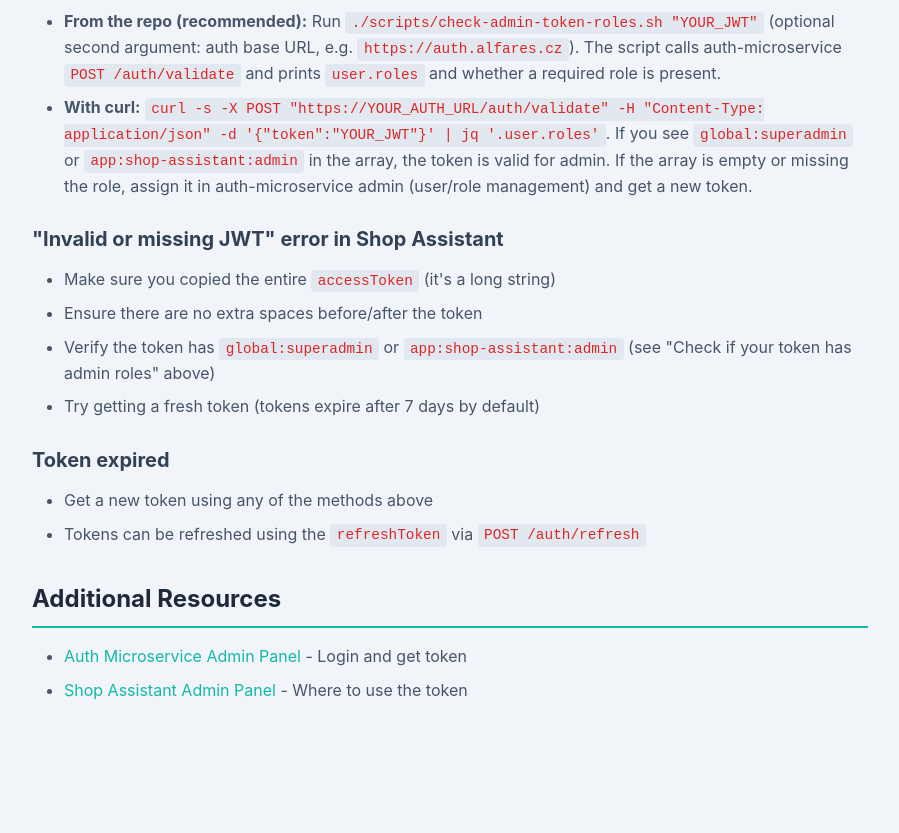
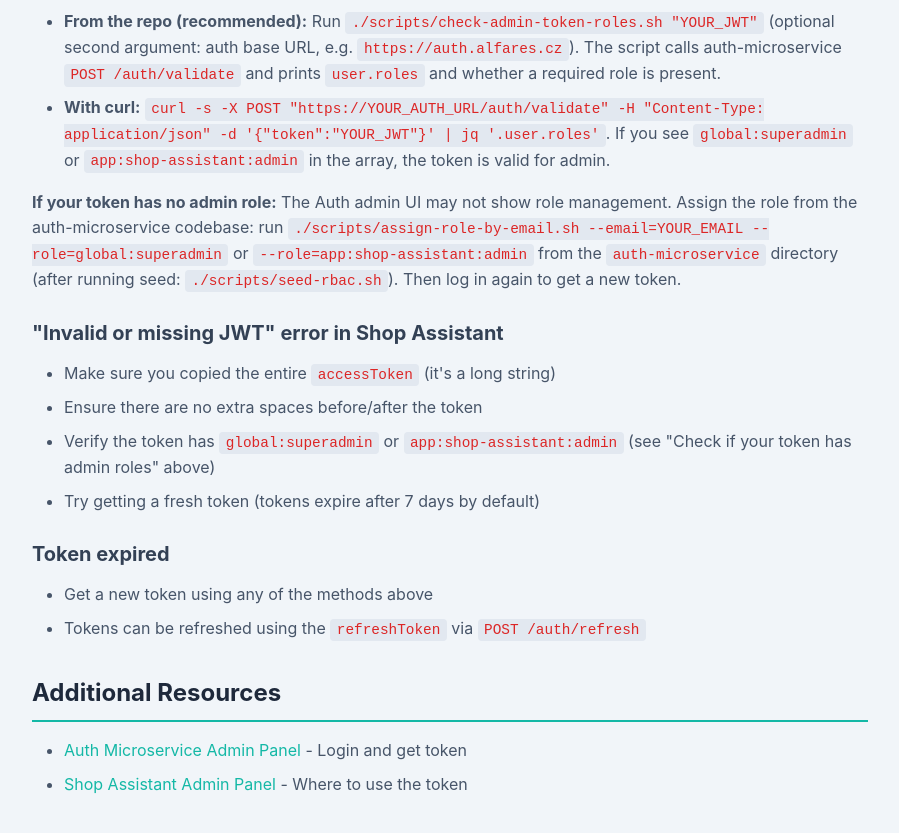
Before and after one commit to speakASAP/shop-assistant, a website: page public/getting-admin-token.html in a window 1280 px wide. Shown: the part 4428-5261 px from the top of the page, without its empty margins (190-1089 px from the left). Before the commit the page ends 5179 px from the top, so only its background shows below. Drawn offline with Linux system fonts and the light colour scheme.

Commit message:
Update getting-admin-token.html to clarify admin role assignment instructions and streamline token validation guidance. Added details on role management via the auth-microservice for users lacking admin roles.

```diff
--- a/public/getting-admin-token.html
+++ b/public/getting-admin-token.html
@@ -257,8 +257,9 @@
   <p>Shop Assistant admin requires the user to have one of these roles: <code>global:superadmin</code> or <code>app:shop-assistant:admin</code>. To verify:</p>
   <ul>
     <li><strong>From the repo (recommended):</strong> Run <code>./scripts/check-admin-token-roles.sh "YOUR_JWT"</code> (optional second argument: auth base URL, e.g. <code>https://auth.alfares.cz</code>). The script calls auth-microservice <code>POST /auth/validate</code> and prints <code>user.roles</code> and whether a required role is present.</li>
-    <li><strong>With curl:</strong> <code>curl -s -X POST "https://YOUR_AUTH_URL/auth/validate" -H "Content-Type: application/json" -d '{"token":"YOUR_JWT"}' | jq '.user.roles'</code>. If you see <code>global:superadmin</code> or <code>app:shop-assistant:admin</code> in the array, the token is valid for admin. If the array is empty or missing the role, assign it in auth-microservice admin (user/role management) and get a new token.</li>
+    <li><strong>With curl:</strong> <code>curl -s -X POST "https://YOUR_AUTH_URL/auth/validate" -H "Content-Type: application/json" -d '{"token":"YOUR_JWT"}' | jq '.user.roles'</code>. If you see <code>global:superadmin</code> or <code>app:shop-assistant:admin</code> in the array, the token is valid for admin.</li>
   </ul>
+  <p><strong>If your token has no admin role:</strong> The Auth admin UI may not show role management. Assign the role from the auth-microservice codebase: run <code>./scripts/assign-role-by-email.sh --email=YOUR_EMAIL --role=global:superadmin</code> or <code>--role=app:shop-assistant:admin</code> from the <code>auth-microservice</code> directory (after running seed: <code>./scripts/seed-rbac.sh</code>). Then log in again to get a new token.</p>
 
   <h3>"Invalid or missing JWT" error in Shop Assistant</h3>
   <ul>
```
